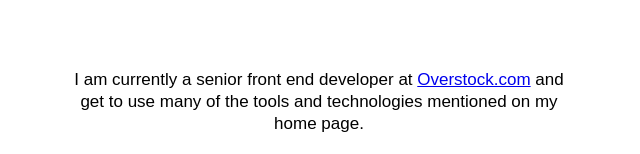
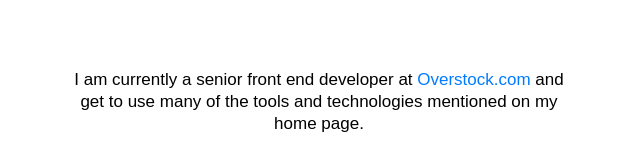
Before and after one commit to ksb86/shanebarnwell.com, a React app: page /about in a window 1280 px wide. Shown: the part 189-343 px from the top of the page, without its empty margins (321-961 px from the left). Built offline with nearby package versions, Linux system fonts and the light colour scheme; the HTML template or start-up script is replaced by a standard one.

Commit message:
cleaned up dependencies

```diff
--- a/src/less/about.less
+++ b/src/less/about.less
@@ -6,11 +6,21 @@
         @media (max-width: 650px) {
             margin-top: 75px;
         }
-    }
 
-    p {
-        line-height: 22px;
-        font-size: 17px;
-        margin-bottom: 1em;
+        p {
+            line-height: 22px;
+            font-size: 17px;
+            margin-bottom: 1em;
+        }
+
+        a {
+            text-decoration: none;
+            color: @link-blue;
+
+            &:hover {
+                text-decoration: underline;
+                color: @btn-border-active;
+            }
+        }
     }
 }
```
Also changed, not shown: package.json (+0 -10 lines), 2 other files (tests, documents, lock files or other folders).
